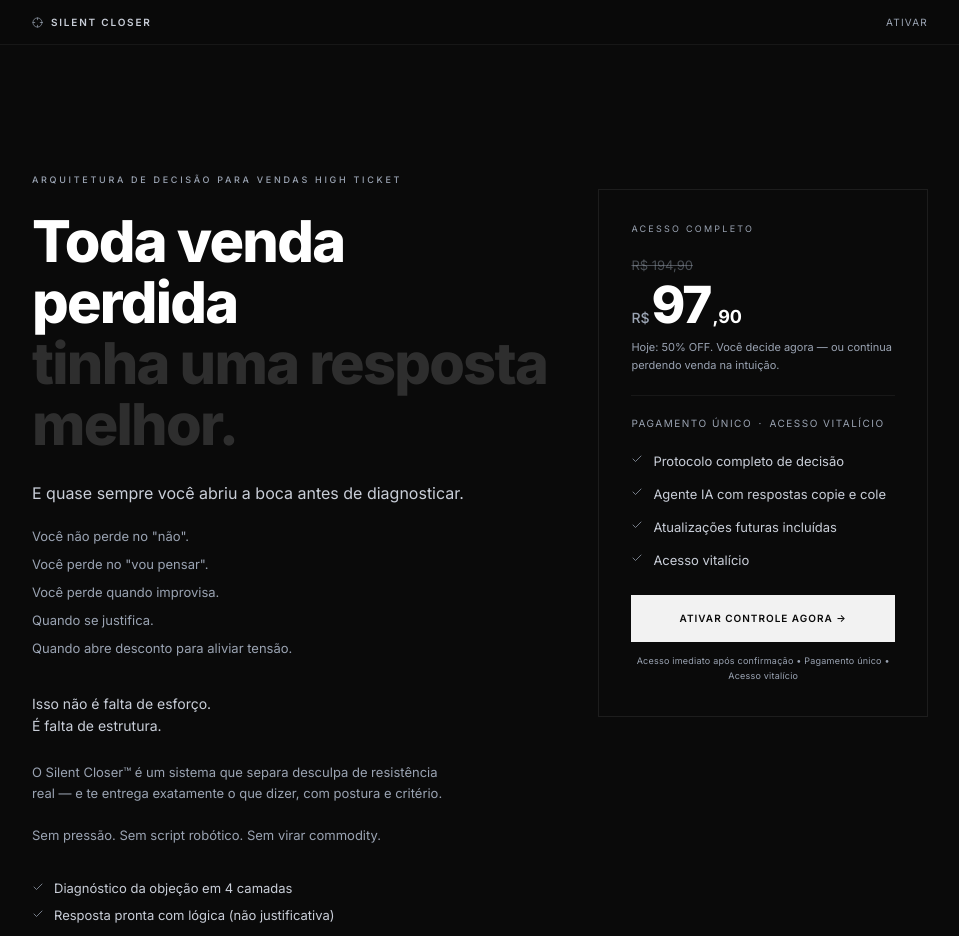
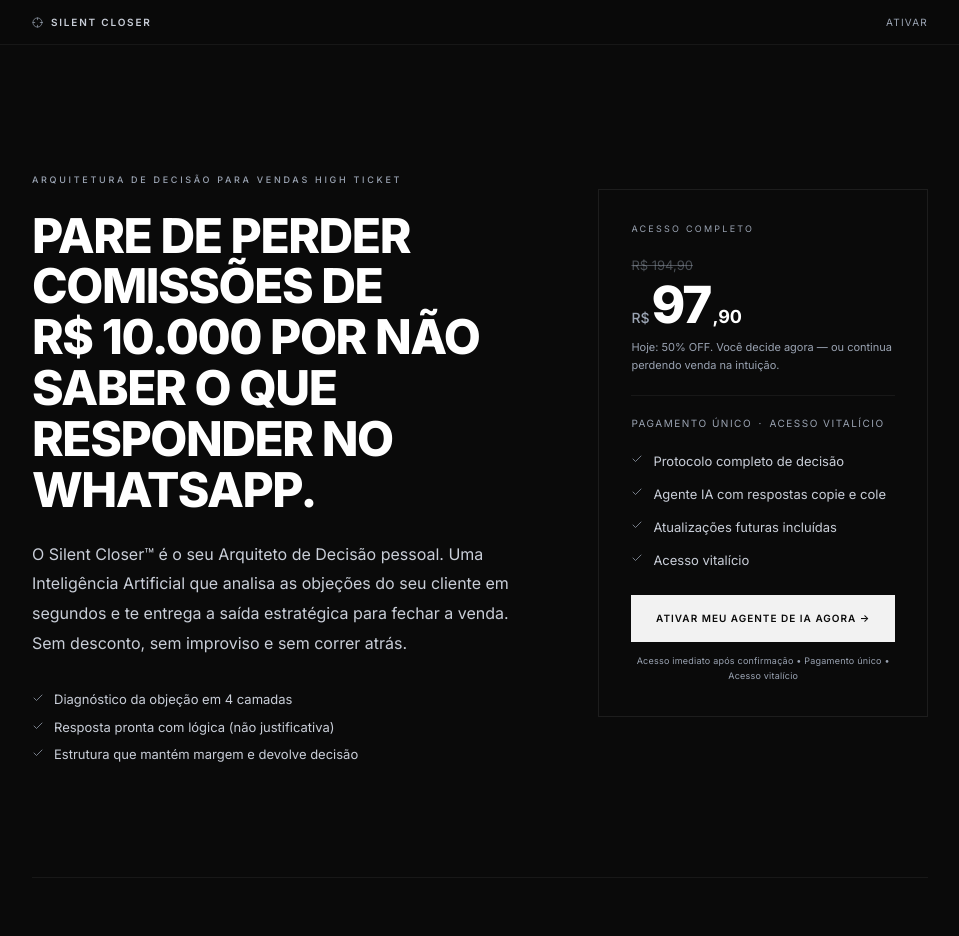
Before and after one commit to Giovani754/Pagina-de-vendas-Silent-closer, a React (Vite) app: page / in a window 1280 px wide. Shown: the top 936 px of the page, without its empty margins (160-1119 px from the left). Built offline with nearby package versions, Linux system fonts and the light colour scheme.

Commit message:
refator: headline, sub-headline, prova após hero, CTA + Pixel UTMify

```diff
--- a/index.html
+++ b/index.html
@@ -12,23 +12,31 @@
   <link rel="preconnect" href="https://fonts.gstatic.com" crossorigin />
   <link href="https://fonts.googleapis.com/css2?family=Inter:wght@300;400;500;600;700;800;900&display=swap"
     rel="stylesheet" />
-  <!-- Meta Pixel Code -->
+  <!-- Meta Pixel Code + UTMify -->
   <script>
-    !function (f, b, e, v, n, t, s) {
-      if (f.fbq) return; n = f.fbq = function () {
-        n.callMethod ?
-          n.callMethod.apply(n, arguments) : n.queue.push(arguments)
-      };
-      if (!f._fbq) f._fbq = n; n.push = n; n.loaded = !0; n.version = '2.0';
-      n.queue = []; t = b.createElement(e); t.async = !0;
-      t.src = v; s = b.getElementsByTagName(e)[0];
-      s.parentNode.insertBefore(t, s)
-    }(window, document, 'script',
-      'https://connect.facebook.net/en_US/fbevents.js');
+    // 1. Script Base do Meta Pixel
+    !function(f,b,e,v,n,t,s)
+    {if(f.fbq)return;n=f.fbq=function(){n.callMethod?
+    n.callMethod.apply(n,arguments):n.queue.push(arguments)};
+    if(!f._fbq)f._fbq=n;n.push=n;n.loaded=!0;n.version='2.0';
+    n.queue=[];t=b.createElement(e);t.async=!0;
+    t.src=v;s=b.getElementsByTagName(e)[0];
+    s.parentNode.insertBefore(t,s)}(window, document,'script',
+    'https://connect.facebook.net/en_US/fbevents.js');
+
     fbq('init', '735901399460413');
     fbq('track', 'PageView');
+    fbq('track', 'ViewContent');
+
+    // 2. Script da UTMify (Inteligência de Dados)
+    window.pixelId = "69c1a1f55ecfade5128cd224";
+    var a = document.createElement("script");
+    a.setAttribute("async", "");
+    a.setAttribute("defer", "");
+    a.setAttribute("src", "https://cdn.utmify.com.br/scripts/pixel/pixel.js");
+    document.head.appendChild(a);
   </script>
-  <!-- End Meta Pixel Code -->
+  <!-- End Meta Pixel Code + UTMify -->
 </head>
 
 <body>
--- a/src/App.jsx
+++ b/src/App.jsx
@@ -87,8 +87,8 @@
       : 'text-[10px] sm:text-[11px] tracking-[0.06em] sm:tracking-[0.08em] px-6 sm:px-12 py-[15px] sm:py-[17px]'
       }`}>
     {soTexto
-      ? 'ATIVAR CONTROLE AGORA'
-      : <><span className="sm:hidden">ATIVAR AGORA — R$97,90</span><span className="hidden sm:inline">ATIVAR CONTROLE AGORA — R$97,90</span></>
+      ? 'ATIVAR MEU AGENTE DE IA AGORA'
+      : <><span className="sm:hidden">ATIVAR MEU AGENTE DE IA AGORA</span><span className="hidden sm:inline">ATIVAR MEU AGENTE DE IA AGORA — R$97,90</span></>
     }
     <ArrowRight size={compact ? 11 : 13} strokeWidth={2} />
   </a>
@@ -314,11 +314,6 @@
   useReveal()
   const { show, heroRef } = useStickyBar()
 
-  // Meta Pixel: ViewContent on page load
-  useEffect(() => {
-    if (window.fbq) window.fbq('track', 'ViewContent')
-  }, [])
-
   return (
     <div className="relative min-h-screen bg-[#0A0A0A] text-[#F2F2F2]">
 
@@ -346,36 +341,12 @@
           <div className="lg:col-span-3 rv">
             <Rotulo>Arquitetura de decisão para vendas high ticket</Rotulo>
 
-            <h1 className="text-white font-extrabold tracking-[-0.03em] leading-[1.06] text-[1.7rem] sm:text-[2.4rem] md:text-[3.2rem] lg:text-[3.6rem] mb-5 sm:mb-6">
-              Toda venda perdida
-              <br />
-              <span className="text-white/15">
-                tinha uma resposta melhor.
-              </span>
+            <h1 className="text-white font-extrabold tracking-[-0.03em] leading-[1.06] text-[1.5rem] sm:text-[2rem] md:text-[2.6rem] lg:text-[3rem] mb-5 sm:mb-6">
+              PARE DE PERDER COMISSÕES DE R$&nbsp;10.000 POR NÃO SABER O QUE RESPONDER NO WHATSAPP.
             </h1>
 
-            <p className="text-[#C9CED8] text-[14px] sm:text-[15px] md:text-[16px] leading-[1.8] sm:leading-[1.85] max-w-[440px] mb-4">
-              E quase sempre você abriu a boca antes de diagnosticar.
-            </p>
-
-            <div className="text-[#9AA3B2] text-[12px] sm:text-[13px] mb-6 sm:mb-8 max-w-[420px] leading-[1.8] sm:leading-[1.85] space-y-1">
-              <p>Você não perde no "não".</p>
-              <p>Você perde no "vou pensar".</p>
-              <p>Você perde quando improvisa.</p>
-              <p>Quando se justifica.</p>
-              <p>Quando abre desconto para aliviar tensão.</p>
-            </div>
-
-            <p className="text-[#C9CED8] text-[13px] sm:text-[14px] mb-5 sm:mb-6 max-w-[420px] leading-relaxed">
-              Isso não é falta de esforço.<br />
-              É falta de estrutura.
-            </p>
-
-            <p className="text-[#9AA3B2] text-[12px] sm:text-[13px] mb-6 sm:mb-8 max-w-[420px] leading-relaxed">
-              O Silent Closer™ é um sistema que separa desculpa de resistência real —
-              e te entrega exatamente o que dizer, com postura e critério.
-              <br /><br />
-              Sem pressão. Sem script robótico. Sem virar commodity.
+            <p className="text-[#C9CED8] text-[14px] sm:text-[15px] md:text-[16px] leading-[1.8] sm:leading-[1.85] max-w-[480px] mb-6 sm:mb-8">
+              O Silent Closer™ é o seu Arquiteto de Decisão pessoal. Uma Inteligência Artificial que analisa as objeções do seu cliente em segundos e te entrega a saída estratégica para fechar a venda. Sem desconto, sem improviso e sem correr atrás.
             </p>
 
             <ul className="space-y-2 mb-4">
@@ -433,7 +404,7 @@
 
               <a href={CHECKOUT_URL} onClick={trackCheckout}
                 className="block w-full text-center text-[10px] font-semibold tracking-[0.1em] uppercase py-3.5 sm:py-4 bg-[#F2F2F2] text-[#0A0A0A] hover:bg-white transition-colors active:scale-[0.98]">
-                ATIVAR CONTROLE AGORA →
+                ATIVAR MEU AGENTE DE IA AGORA →
               </a>
               <p className="text-[#9AA3B2] text-[9px] text-center mt-3 tracking-wide leading-relaxed">
                 Acesso imediato após confirmação • Pagamento único • Acesso vitalício
@@ -444,6 +415,31 @@
       </section>
 
       <Hr />
+
+      {/* ══════════════════════════════════════
+          PROVA OPERACIONAL — GALERIA (logo após Hero)
+         ══════════════════════════════════════ */}
+      <section className="max-w-[960px] mx-auto px-4 sm:px-6 md:px-8 py-14 sm:py-20 md:py-28">
+        <div className="rv mb-10">
+          <Rotulo>Prova operacional</Rotulo>
+          <h2 className="text-white font-bold tracking-[-0.02em] text-[1.3rem] sm:text-[1.5rem] md:text-[1.9rem] leading-[1.15] mb-3">
+            O Arquiteto em ação
+          </h2>
+          <p className="text-[#9AA3B2] text-[13px] max-w-md leading-relaxed">
+            Seis situações reais. Um padrão: critério, postura e controle.
+          </p>
+        </div>
+
+        <ProvaGaleria />
+
+        {/* CTA após prova */}
+        <div className="rv text-center mt-10 sm:mt-14" style={{ transitionDelay: '0.15s' }}>
+          <BotaoCTA soTexto />
+        </div>
+      </section>
+
+      <Hr />
+
 
       {/* ══════════════════════════════════════
           2 · O PROBLEMA REAL
@@ -715,29 +711,7 @@
 
       <Hr />
 
-      {/* ══════════════════════════════════════
-          8 · PROVA OPERACIONAL — GALERIA
-         ══════════════════════════════════════ */}
-      <section className="max-w-[960px] mx-auto px-4 sm:px-6 md:px-8 py-14 sm:py-20 md:py-28">
-        <div className="rv mb-10">
-          <Rotulo>Prova operacional</Rotulo>
-          <h2 className="text-white font-bold tracking-[-0.02em] text-[1.3rem] sm:text-[1.5rem] md:text-[1.9rem] leading-[1.15] mb-3">
-            O Arquiteto em ação
-          </h2>
-          <p className="text-[#9AA3B2] text-[13px] max-w-md leading-relaxed">
-            Seis situações reais. Um padrão: critério, postura e controle.
-          </p>
-        </div>
 
-        <ProvaGaleria />
-
-        {/* CTA 2 de 3 */}
-        <div className="rv text-center mt-10 sm:mt-14" style={{ transitionDelay: '0.15s' }}>
-          <BotaoCTA soTexto />
-        </div>
-      </section>
-
-      <Hr />
 
       {/* ══════════════════════════════════════
           9 · ROI EXPLÍCITO
```
